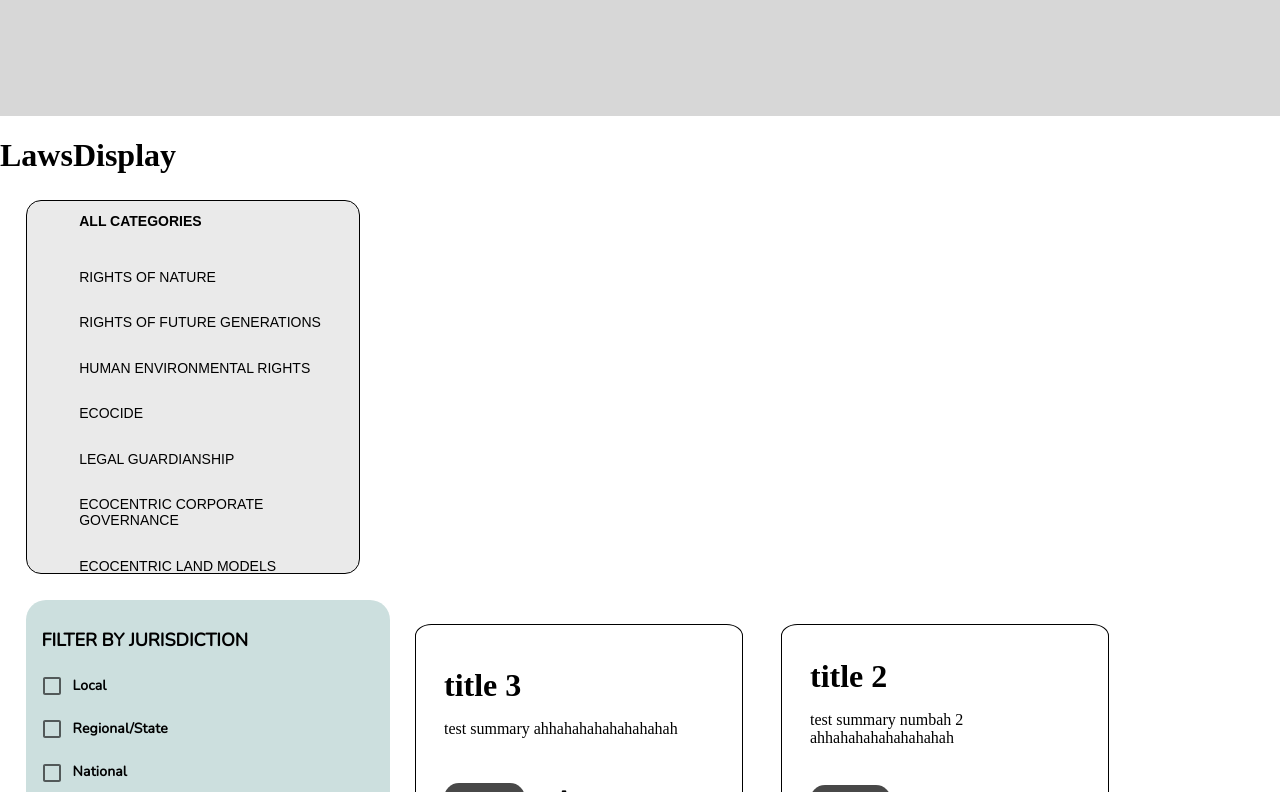
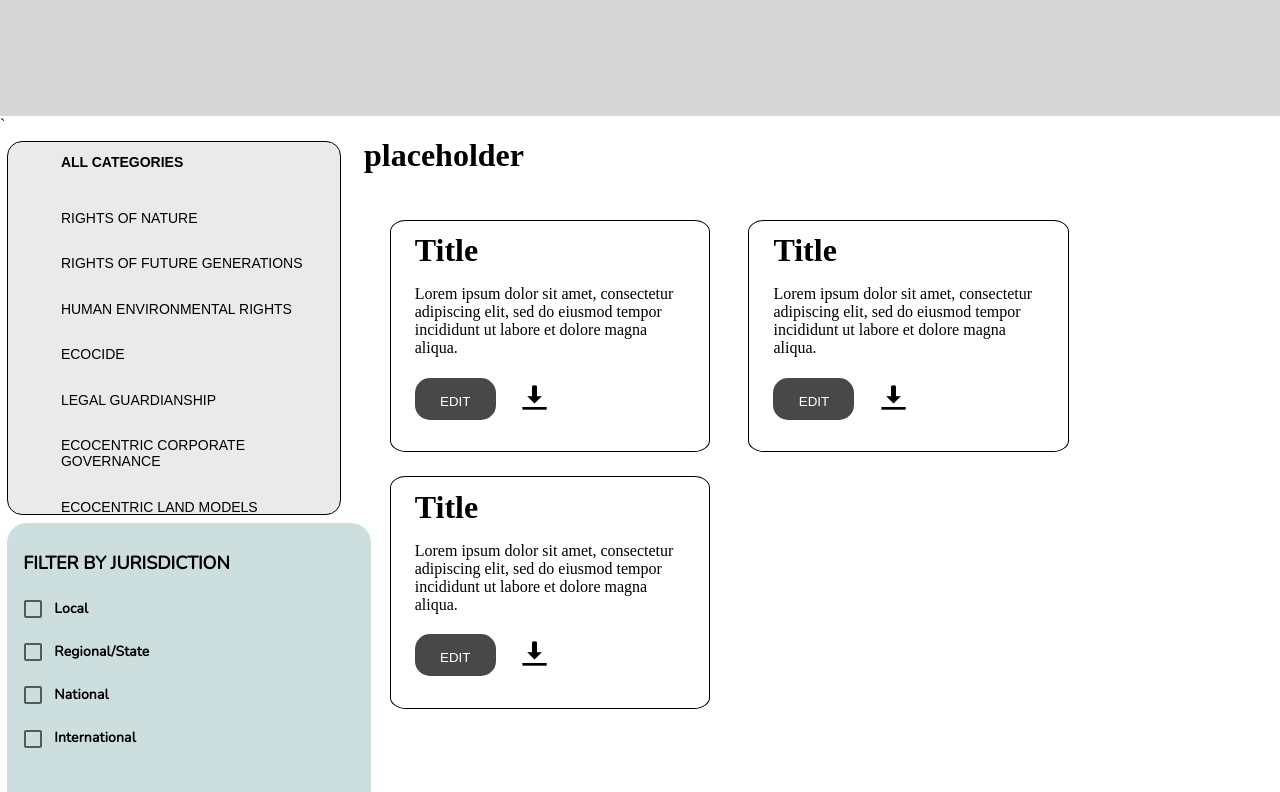
Before and after one commit to cornellh4i/earth-law-center, a React (Create React App) app in the folder client/: page /laws in a window 1280 px wide. Shown: the part 448-1240 px from the top of the page. Built offline with nearby package versions, Linux system fonts and the light colour scheme.

Commit message:
started formatting law page

```diff
--- a/client/src/components/CategorySideBar/CategorySideBar.jsx
+++ b/client/src/components/CategorySideBar/CategorySideBar.jsx
@@ -1,16 +1,22 @@
-import React, {useState} from 'react';
+import React, {useState, useImperativeHandle, forwardRef} from 'react';
 import './CategorySideBar.css';
 
 /** Component for CategorySideBar Page
  * @param {categories} are the categories to be displayed in the sidebar
 */
-const CategorySideBar = (props) => {
+const CategorySideBar = forwardRef((props, _ref) => {
   const [category, setCategory] = useState(props.categories[0]);
   const categoryItems = props.categories.map((inputCategory) =>
     <li>
       <button className={category === inputCategory ? 'sidebar-btn-highlighted' : 'sidebar-btn'} onClick={() => setCategory(inputCategory)}>{inputCategory}</button>
     </li>
   )
+  useImperativeHandle(_ref, () => ({
+    getCategory: () => {
+        return category;
+    },
+  }));
+
   return (
     <div className='sidebar-container'>
       <ul className='sidebar-ul'>
@@ -18,5 +24,5 @@ const CategorySideBar = (props) => {
       </ul>
     </div>
   );
-};
+});
 export default CategorySideBar;
--- a/client/src/pages/LawsDisplay/LawsDisplay.css
+++ b/client/src/pages/LawsDisplay/LawsDisplay.css
@@ -1,5 +1,13 @@
-.testBox{
+.card-box{
   display: flex;
   flex-direction: row;
   flex-wrap: wrap;
 }
+.body-box{
+  display: flex;
+  flex-direction: row;
+}
+.side-box{
+  display: flex;
+  flex-direction: column;
+}
--- a/client/src/pages/LawsDisplay/LawsDisplay.jsx
+++ b/client/src/pages/LawsDisplay/LawsDisplay.jsx
@@ -1,4 +1,4 @@
-import React from 'react';
+import React, {useRef, useState} from 'react';
 import './LawsDisplay.css';
 import '../../components/CategorySideBar/CategorySideBar';
 import Header from '../../components/Header/Header';
@@ -8,17 +8,32 @@ import MultiSelectFilter from '../../components/MultiSelectFilter/MultiSelectFil
 
 /** Component for Laws Page */
 const LawsDisplay = () => {
+  const select_filter = useRef();
+  const category_bar = useRef();
+
+  const categoryBar = <CategorySideBar ref={category_bar} categories = {["ALL CATEGORIES", "RIGHTS OF NATURE", "RIGHTS OF FUTURE GENERATIONS", "HUMAN ENVIRONMENTAL RIGHTS",
+  "ECOCIDE", "LEGAL GUARDIANSHIP", "ECOCENTRIC CORPORATE GOVERNANCE", "ECOCENTRIC LAND MODELS"]}/>
+
+  const getCategoryState = () => {
+    return category_bar.current.getCategory();
+  }
+
   return (
     <div>
       <Header title="Build Earth Laws" description="Lorem ipsum dolor sit amet, consectetur adipiscing elit, sed do eiusmod tempor incididunt ut labore et dolore magna aliqua. Ut enim ad minim veniam, quis nostrud exercitation ullamco laboris nisi ut aliquip ex ea commodo consequat. Duis aute irure dolor in reprehenderit in voluptate velit esse cillum dolore eu fugiat nulla pariatur. Excepteur sint occaecat cupidatat non proident, sunt in culpa qui officia deserunt mollit anim id est laborum." hasSearch={true} searchBarPlaceholder="Search Law Templates"></Header>
-      <h1>LawsDisplay</h1>
-      <CategorySideBar categories = {["ALL CATEGORIES", "RIGHTS OF NATURE", "RIGHTS OF FUTURE GENERATIONS", "HUMAN ENVIRONMENTAL RIGHTS",
-                                    "ECOCIDE", "LEGAL GUARDIANSHIP", "ECOCENTRIC CORPORATE GOVERNANCE", "ECOCENTRIC LAND MODELS"]}/>
-      <div className="testBox">
-         <MultiSelectFilter></MultiSelectFilter>
-        <TemplateCard title="title 3" summary="test summary ahhahahahahahahahah"/>
-        <TemplateCard title="title 2" summary="test summary numbah 2 ahhahahahahahahahah"/>
-        <TemplateCard title="title 3" summary="test summary numbah 3 oh baby"/>
+      <div className="body-box">
+        <div className="side-box">
+        ` {categoryBar}
+          <MultiSelectFilter ref={select_filter}/>
+        </div>
+        <div className="content-box">
+          <h1>placeholder</h1>
+          <div className="card-box">
+            <TemplateCard title="Title" summary="Lorem ipsum dolor sit amet, consectetur adipiscing elit, sed do eiusmod tempor incididunt ut labore et dolore magna aliqua."/>
+            <TemplateCard title="Title" summary="Lorem ipsum dolor sit amet, consectetur adipiscing elit, sed do eiusmod tempor incididunt ut labore et dolore magna aliqua."/>
+            <TemplateCard title="Title" summary="Lorem ipsum dolor sit amet, consectetur adipiscing elit, sed do eiusmod tempor incididunt ut labore et dolore magna aliqua."/>
+          </div>
+        </div>
       </div>
     </div>
   );
```
Also changed, not shown: client/src/pages/TemplateFiller/TemplateFiller.jsx (+3 -4 lines).
